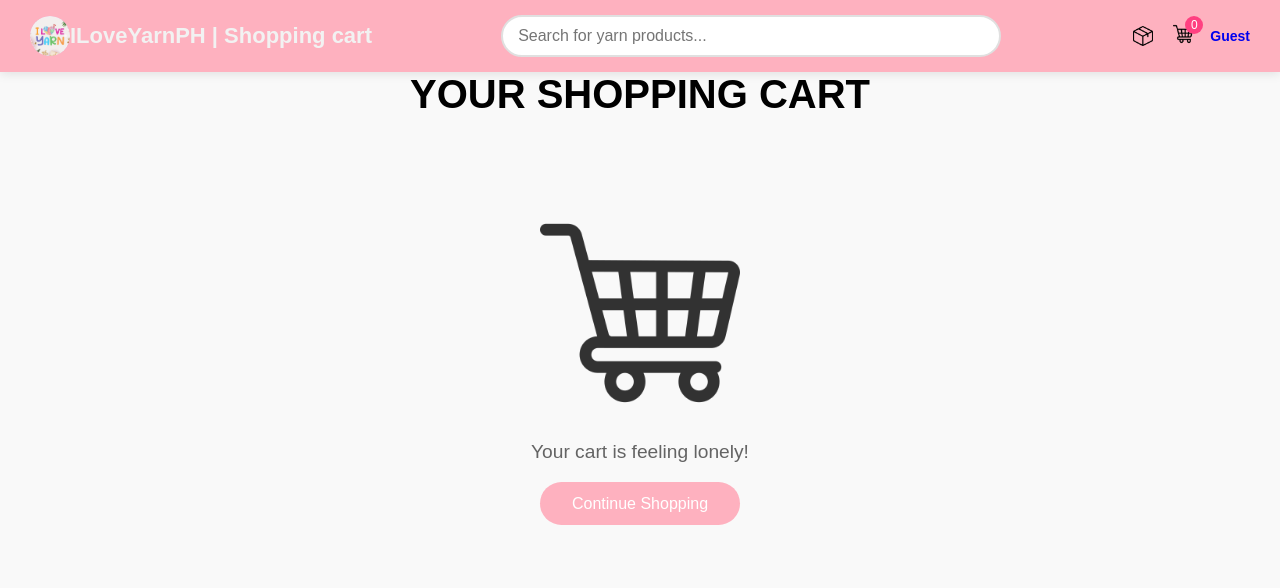
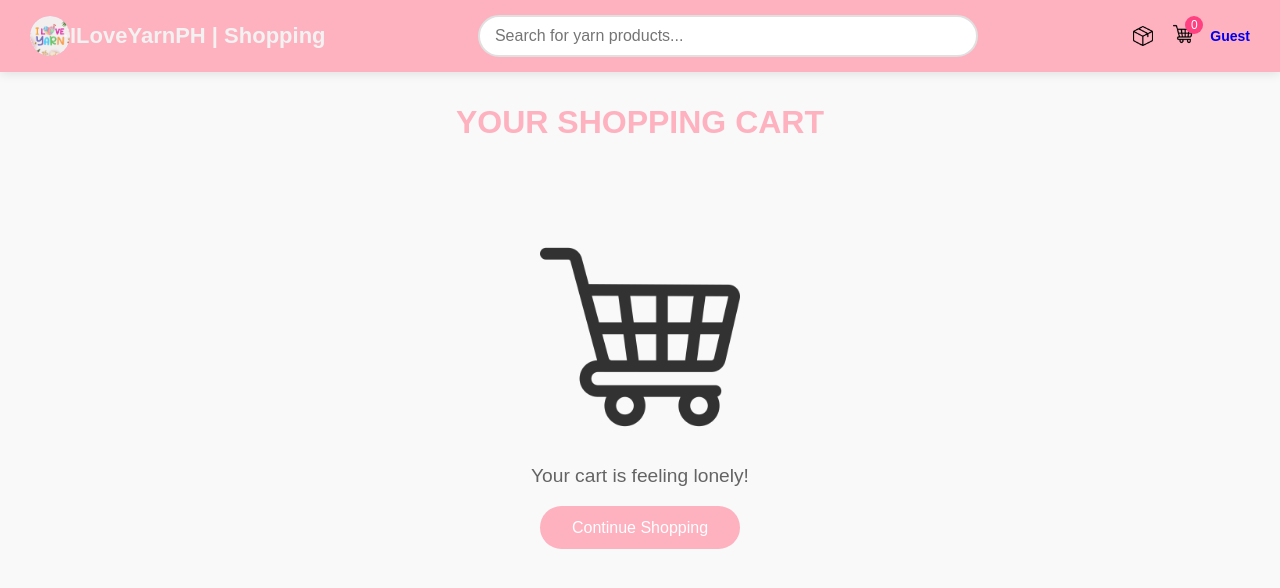
Before and after one commit to RmartV/ILoveYarn, a Vue app in the folder vue-project/: page /user-cart in a window 1280 px wide. Shown: the top 588 px of the page. Built offline with nearby package versions, Linux system fonts and the light colour scheme.

Commit message:
fix cart header v2

```diff
--- a/vue-project/src/views/Usercart.vue
+++ b/vue-project/src/views/Usercart.vue
@@ -6,7 +6,7 @@
             <div class="logo">
               <img src="../views/images/homelogo.jpg" alt="ILoveYarnPH" class="logo-img">
             </div>
-            <div class="store-name">ILoveYarnPH | Shopping cart</div>
+            <div class="store-name">ILoveYarnPH | Shopping</div>
           </router-link>
         </div>
         <div class="search-container">
@@ -317,7 +317,8 @@ export default {
             padding: 0;
             box-sizing: border-box;
             font-family: 'Arial', sans-serif;
-            header {
+        }
+        header {
             display: flex;
             justify-content: space-between;
             align-items: center;
@@ -408,6 +409,19 @@ export default {
     display: flex;
     align-items: center;
     justify-content: center;
+}
+
+        .cart-container {
+  max-width: 1200px;
+  margin: 2rem auto;
+  padding: 0 1rem;
+}
+
+.cart-title {
+  font-size: 2rem;
+  color: var(--primary-color);
+  margin-bottom: 2rem;
+  text-align: center;
 }
 
 .empty-cart {
@@ -588,5 +602,4 @@ export default {
 .checkout-btn:hover {
   transform: translateY(-2px);
 }
-
 </style>
```
